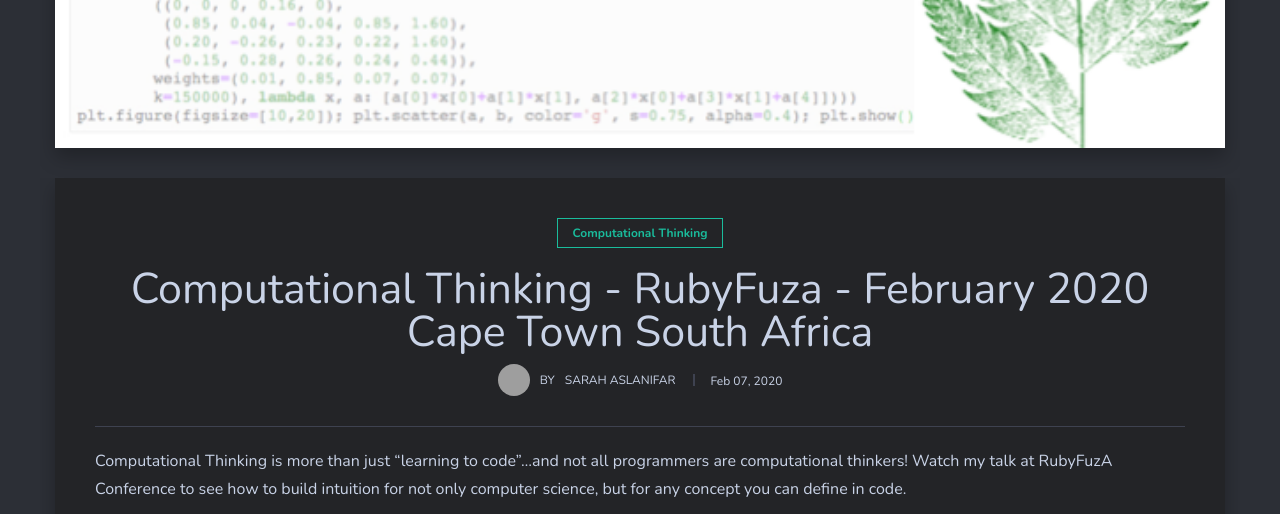
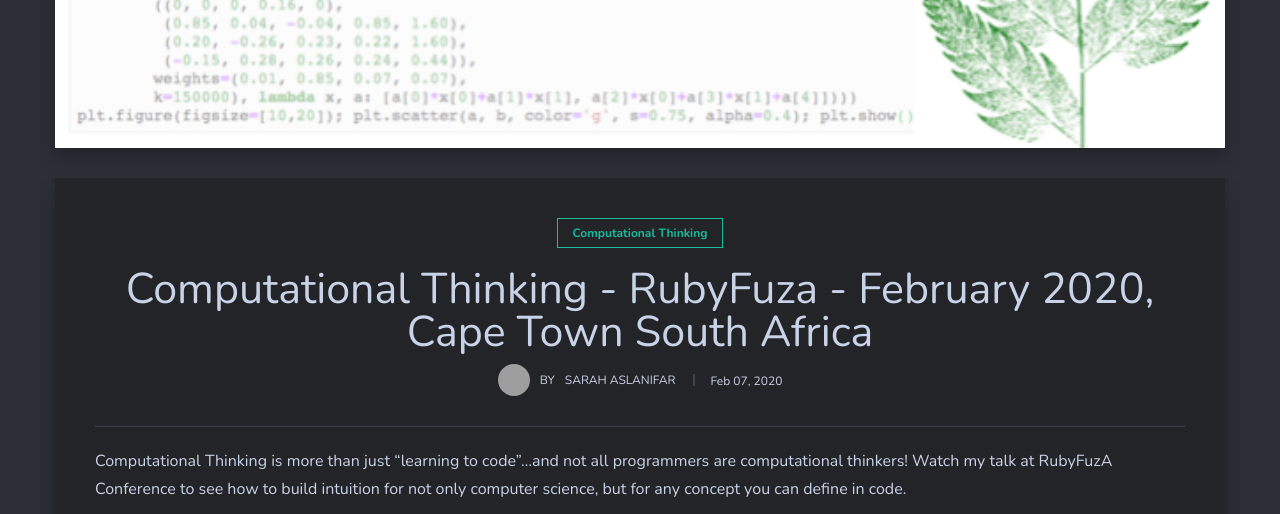
Before and after one commit to saslani/saslani.github.io, a Jekyll site: the page built from _posts/2020-02-07-rubyfuza-computational-thinking.md, in a window 1280 px wide and 900 px high, scrolled down 547 px, cut to the strip 0-514 px from the top of the window. Built offline with Jekyll 4.4.1, drawn with Linux system fonts in a browser that asks for light colours; nearby versions of some CDN libraries; comment, search, counter and statistics services are not loaded; grey boxes are pictures that could not be loaded.

Commit message:
small cleanup

```diff
--- a/_posts/2020-02-07-rubyfuza-computational-thinking.md
+++ b/_posts/2020-02-07-rubyfuza-computational-thinking.md
@@ -1,6 +1,6 @@
 ---
 layout: post
-title:  "Computational Thinking - RubyFuza - February 2020 Cape Town South Africa"
+title:  "Computational Thinking - RubyFuza - February 2020, Cape Town South Africa"
 date:   2020-02-07 10:11:00
 image:  rubyfuza_za_2020.jpg
 tags:   [Computational Thinking]
```
Also changed, not shown: _posts/2020-04-03-WFH-pandemic-way.md (+5 -5 lines).
